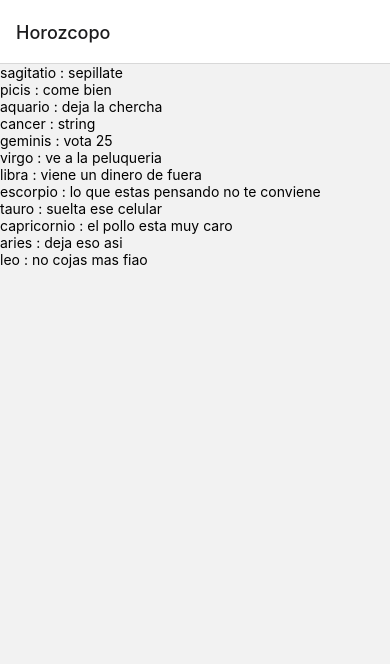
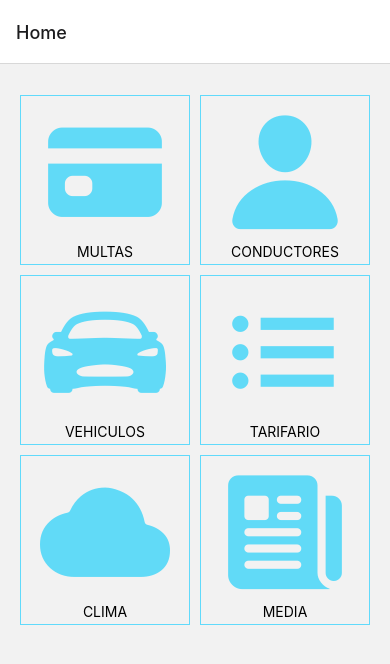
Before and after one commit to Yijov/intranter, a React Native app: screen / in a window 390 px wide. Shown: the top 664 px of the page. Built offline with nearby package versions, Linux system fonts and the light colour scheme.

Commit message:
created main manu and media page navigation

```diff
--- a/App.tsx
+++ b/App.tsx
@@ -1,12 +1,12 @@
 import * as React from 'react';
+import { StatusBar } from 'react-native';
 import { NavigationContainer } from '@react-navigation/native';
 import { createNativeStackNavigator } from '@react-navigation/native-stack';
 import NAVIGATION_ROUTES from './src/constants/routes';
 //pages
-import { HomeScreen, HorozcopoScreen, TarifarioScreen,
-         ClimaScreen, ConductoresScreen,
-          MultasScreen, NoticiasScreen, VehiculosScreen } from './src/pages';
-import { StatusBar } from 'react-native';
+import { HomeScreen, TarifarioScreen, ClimaScreen, Media ,
+  ConductoresScreen, MultasScreen, VehiculosScreen } from './src/pages';
+
 
 
 const Stack = createNativeStackNavigator();
@@ -15,15 +15,13 @@ function App() {
   return (
     <NavigationContainer>
       <Stack.Navigator>
-        <Stack.Screen name={NAVIGATION_ROUTES.HOROZCOPOS} component={HorozcopoScreen} />
         <Stack.Screen name={NAVIGATION_ROUTES.HOME} component={HomeScreen} />
         <Stack.Screen name={NAVIGATION_ROUTES.MULTAS} component={MultasScreen} />
         <Stack.Screen name={NAVIGATION_ROUTES.VEHICULOS} component={VehiculosScreen} />
         <Stack.Screen name={NAVIGATION_ROUTES.CONDUCTORES} component={ConductoresScreen} />
-
         <Stack.Screen name={NAVIGATION_ROUTES.TARIFARIO} component={TarifarioScreen} />
         <Stack.Screen name={NAVIGATION_ROUTES.CLIMA} component={ClimaScreen} />
-        <Stack.Screen name={NAVIGATION_ROUTES.NOTICIAS} component={NoticiasScreen} />
+        <Stack.Screen name={NAVIGATION_ROUTES.MEDIA} component={Media} />
       </Stack.Navigator>
       <StatusBar animated={true} backgroundColor="#61dafb" />
 
--- a/src/constants/routes.ts
+++ b/src/constants/routes.ts
@@ -1,16 +1,40 @@
+
+
+//editar ambos
+
 const NAVIGATION_ROUTES={
-    HOROZCOPOS:"Horozcopo",
+    HOROZCOPOS:"Horozcopo",    //main
+    MULTAS:"Multas",    //main
+    MULTAS_CONSULTAR:"Consultar Multas",
+    MULTAS_CREAR:"Crear Multa",
+    MULTAS_MAPA:"Mapa de Multas",
+    MEDIA:"Media",    //main
+    CLIMA:"Clima",     //main
+    VEHICULOS:"Vehiculos",    //main
+    NOTICIAS:"Noticias",    //main
+    CONDUCTORES:"Conductores",    //main
+    AUTH:"Log In",
+    HOME:"Home",
+    TARIFARIO:"Tarifario",    //main
+} as const
+
+
+export default NAVIGATION_ROUTES;
+
+export const MAIN_NAVIGATION_ROUTES_AS_CONST= {
     MULTAS:"Multas",
-    MULTAS_CONSULTAR:"Multas Consulta",
-    MULTAS_CREAR:"Crear Multa",
-    MULTAS_MAPA:"Multas Mapa",
+    MEDIA:"Media",
     CLIMA:"Clima",
     VEHICULOS:"Vehiculos",
-    NOTICIAS:"Noticias",
     CONDUCTORES:"Conductores",
-    AUTH:"Log In",
-    HOME:"Home",
     TARIFARIO:"Tarifario",
-}
+} as const
 
-export default NAVIGATION_ROUTES;
+export type RootNavigationParamList = {
+    Multas:undefined,
+    Media:undefined,
+    Vehiculos:undefined,
+    Clima:undefined,
+    Tarifario:undefined,
+    Conductores:undefined,
+ }
--- a/src/pages/home/Home.tsx
+++ b/src/pages/home/Home.tsx
@@ -1,12 +1,19 @@
-import { View, Text } from 'react-native'
+import { View, Text, ViewStyle } from 'react-native'
 import React from 'react'
+import HomeIcon from './HomeIcon'
+import {MAIN_NAVIGATION_ROUTES_AS_CONST} from '../../constants/routes'
 
 const Home = () => {
   return (
-    <View style={{ flex: 1, alignItems: 'center', justifyContent: 'center' }}>
-      <Text>Home Screen</Text>
+    <View style={{display:"flex", flexDirection:"row", flexWrap:"wrap", overflow:'hidden', alignItems:"center", justifyContent:"center" , paddingTop:26}}>
+      <HomeIcon name="card" route={MAIN_NAVIGATION_ROUTES_AS_CONST.MULTAS} />
+      <HomeIcon name="person" route={MAIN_NAVIGATION_ROUTES_AS_CONST.CONDUCTORES} />
+      <HomeIcon name="car-sport" route={MAIN_NAVIGATION_ROUTES_AS_CONST.VEHICULOS} />
+      <HomeIcon name="list" route={MAIN_NAVIGATION_ROUTES_AS_CONST.TARIFARIO} />
+      <HomeIcon name="cloud" route={MAIN_NAVIGATION_ROUTES_AS_CONST.CLIMA}/>
+      <HomeIcon name="newspaper" route={MAIN_NAVIGATION_ROUTES_AS_CONST.MEDIA}/>
     </View>
   )
 }
 
-export default Home
+export default Home;
--- /dev/null
+++ b/src/pages/home/HomeIcon.tsx
@@ -0,0 +1,35 @@
+import React from 'react'
+import { View, Text , TouchableOpacity, ViewStyle} from 'react-native'
+import { Ionicons } from '@expo/vector-icons';
+import { useNavigation, NavigationProp } from '@react-navigation/native';
+import HOMES_TYLES from './HomeStyles';
+import { RootNavigationParamList } from '../../constants/routes';
+import {MAIN_NAVIGATION_ROUTES_AS_CONST} from '../../constants/routes';
+
+
+
+type Keys = keyof typeof MAIN_NAVIGATION_ROUTES_AS_CONST;
+
+
+interface iconProps{
+    name: keyof typeof Ionicons.glyphMap,
+    route: typeof MAIN_NAVIGATION_ROUTES_AS_CONST[Keys],
+}
+
+
+
+const HomeIcon:React.FC<iconProps> = ({name, route}) => {
+    const navigation = useNavigation<NavigationProp<RootNavigationParamList>>();
+  return (
+    <TouchableOpacity
+    style={HOMES_TYLES.HOME_ICON_STYLE as ViewStyle}
+    onPress={()=> navigation.navigate(route)}>
+
+        <Ionicons name={name} size={130} color={"#61daf7"} key={route}/>
+        <Text>{route.toUpperCase()}</Text>
+
+    </TouchableOpacity>
+  )
+}
+
+export default HomeIcon;
--- /dev/null
+++ b/src/pages/home/HomeStyles.ts
@@ -0,0 +1,21 @@
+import { ViewStyle } from "react-native";
+
+
+
+
+const HOMES_TYLES={
+    CONTAINER:{},
+    HOME_ICON_STYLE:{
+    display:"flex",
+    alignItems:"center",
+    justifyContent:"center",
+    borderStyle:"solid",
+    borderColor:"#61dafb",
+    borderWidth:1,
+    margin: 5,
+    width:170,
+    height:170,
+   }
+}
+
+export default HOMES_TYLES
--- a/src/pages/index.ts
+++ b/src/pages/index.ts
@@ -1,7 +1,6 @@
 export {default as HomeScreen} from "./home/Home";
 export {default as MultasScreen} from "./multas/Multas";
-export {default as HorozcopoScreen} from "./horozcopo/Horozcopos"
-export {default as NoticiasScreen} from "./noticias/Noticias";
+export {default as Media} from "./media/Media";
 export {default as ClimaScreen} from "./clima/Clima";
 export {default as ConductoresScreen} from "./conductores/Conductores";
 export {default as TarifarioScreen} from "./tarifario/Tarifario";
--- /dev/null
+++ b/src/pages/media/Media.tsx
@@ -0,0 +1,36 @@
+import * as React from 'react';
+import { createBottomTabNavigator } from '@react-navigation/bottom-tabs';
+import Icon from "@expo/vector-icons/Ionicons"
+import { MaterialCommunityIcons } from '@expo/vector-icons';
+import NAVIGATION_ROUTES from "../../constants/routes";
+import Noticias from './noticias/Noticias';
+import Horozcopos from './horozcopo/Horozcopos';
+import { ParamListBase, RouteProp } from '@react-navigation/native';
+
+
+const Tab = createBottomTabNavigator();
+
+
+const Media = () => {
+
+  const iconConfig = (route:RouteProp<ParamListBase, string>, color:string, size:number)=>{
+            if (route.name === NAVIGATION_ROUTES.NOTICIAS) {
+                return <Icon name={"newspaper"} size={size} color={color} />
+            } else{
+                return <MaterialCommunityIcons name="zodiac-virgo" size={size} color="black" />
+            }
+        }
+
+  return (
+    <Tab.Navigator screenOptions={({ route }) => ({
+        tabBarIcon: ({ color, size }) => iconConfig(route, color, size),
+        tabBarActiveTintColor: 'blue',
+        tabBarInactiveTintColor: 'gray',
+      })}>
+      <Tab.Screen name={NAVIGATION_ROUTES.NOTICIAS} component={Noticias}  />
+      <Tab.Screen name={NAVIGATION_ROUTES.HOROZCOPOS} component={Horozcopos} />
+    </Tab.Navigator>
+  )
+}
+
+export default Media;
--- a/src/pages/horozcopo/HorozcopoItem.tsx
+++ b/src/pages/media/horozcopo/HorozcopoItem.tsx
@@ -1,6 +1,6 @@
 import { View, Text } from 'react-native'
 import React from 'react'
-import { IHorozcopoItem } from '../../models/Horozcopo'
+import { IHorozcopoItem } from '../../../models/Horozcopo'
 
 const HorozcopoItem :React.FC<IHorozcopoItem>= ({consejo,signo}) => {
   return (
--- a/src/pages/horozcopo/Horozcopos.tsx
+++ b/src/pages/media/horozcopo/Horozcopos.tsx
@@ -1,8 +1,8 @@
 import { View, Text } from 'react-native'
 import React, { useEffect, useState } from 'react'
-import { IHorozcopo } from '../../models/Horozcopo'
+import { IHorozcopo } from '../../../models/Horozcopo'
 import HorozcopoItem from './HorozcopoItem'
-import ApIConnection from '../../connections/api/apo'
+import ApIConnection from '../../../connections/api/apo'
 const Horozcopos = () => {
   const [horozcopo, setHorozcopo] = useState<IHorozcopo|null>(null)
 
--- a/src/pages/multas/Multas.tsx
+++ b/src/pages/multas/Multas.tsx
@@ -5,13 +5,15 @@ import NAVIGATION_ROUTES from "../../constants/routes";
 import MapaMultas from './multas_mapa/MapaMultas';
 import CrearMulta from './multas_aplicar/CrearMulta';
 import MultasConsulta from './multas_consultar/MultasConsulta';
+import { ParamListBase, RouteProp } from '@react-navigation/native';
 
 
 const Tab = createBottomTabNavigator();
+
+
 const Multas = () => {
-  return (
-    <Tab.Navigator screenOptions={({ route }) => ({
-        tabBarIcon: ({ focused, color, size }) => {
+
+  const iconConfig = (route:RouteProp<ParamListBase, string>, color:string, size:number)=>{
             if (route.name === NAVIGATION_ROUTES.MULTAS_CREAR) {
                 return <Icon name={"create"} size={size} color={color} />
             } else if (route.name === NAVIGATION_ROUTES.MULTAS_CONSULTAR) {
@@ -19,8 +21,11 @@ const Multas = () => {
             }else{
                 return <Icon name={"map"} size={size} color={color} />
             }
-           ;
-          },
+        }
+
+  return (
+    <Tab.Navigator screenOptions={({ route }) => ({
+        tabBarIcon: ({ color, size }) => iconConfig(route, color, size),
         tabBarActiveTintColor: 'blue',
         tabBarInactiveTintColor: 'gray',
       })}>
@@ -31,4 +36,4 @@ const Multas = () => {
   )
 }
 
-export default Multas
+export default Multas;
```
Also changed, not shown: src/pages/media/noticias/Noticias.tsx (renamed from src/pages/noticias/Noticias.tsx).
